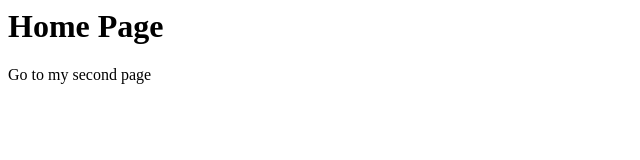
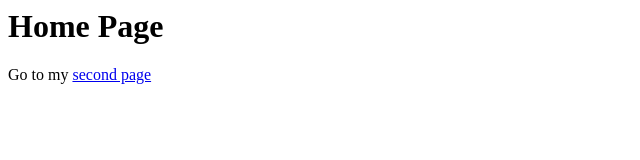
Before and after one commit to GongDeshan/gongdeshan.github.io, a plain HTML site: page index.html in a window 1280 px wide. Shown: the full height of the page, 0-640 px from the left. Drawn offline with Linux system fonts and the light colour scheme.

Commit message:
Update index.html

```diff
--- a/index.html
+++ b/index.html
@@ -5,6 +5,6 @@
     <body>
         <h1>Home Page</h1>
 
-        <p>Go to my <a \href="second.html">second page</a></p>
+        <p>Go to my <a href="second.html">second page</a></p>
     </body>
 </html>
```
